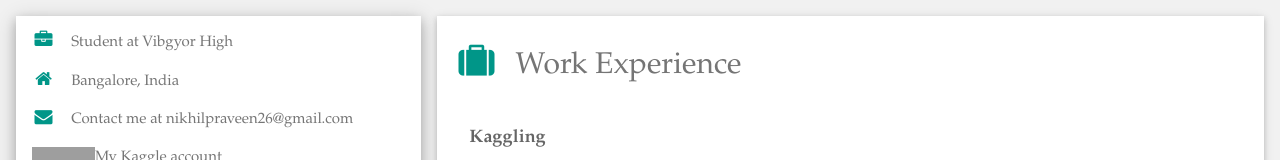
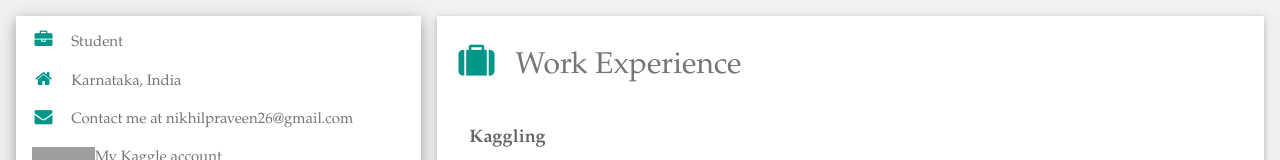
Before and after one commit to Trigram19/cleany.github.io, a plain HTML site: page index.html in a window 1280 px wide. Shown: the top 160 px of the page. Drawn offline with nearby package versions, Linux system fonts and the light colour scheme; grey boxes are pictures that could not be loaded.

Commit message:
Update index.html

```diff
--- a/index.html
+++ b/index.html
@@ -28,8 +28,8 @@ html,body,h1,h2,h3,h4,h5,h6 {font-family: "Garamond", sans-serif}
           </div>
         </div>
         <div class="w3-container">
-          <p><i class="fa fa-briefcase fa-fw w3-margin-right w3-large w3-text-teal"></i>Student at Vibgyor High</p>
-          <p><i class="fa fa-home fa-fw w3-margin-right w3-large w3-text-teal"></i>Bangalore, India</p>
+          <p><i class="fa fa-briefcase fa-fw w3-margin-right w3-large w3-text-teal"></i>Student</p>
+          <p><i class="fa fa-home fa-fw w3-margin-right w3-large w3-text-teal"></i>Karnataka, India</p>
           <p><i class="fa fa-envelope fa-fw w3-margin-right w3-large w3-text-teal"></i>Contact me at nikhilpraveen26@gmail.com</p>
           <p><a href="https://www.kaggle.com/nxrprime"><img src="https://www.kaggle.com/static/images/site-logo.png" style="width:63px;height:22px;border:0"></img></a>My Kaggle account</p>
           <hr>
```
